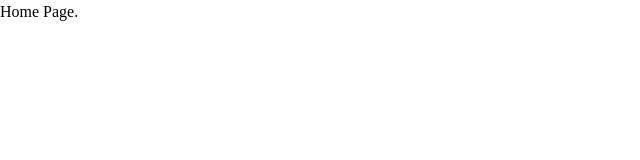
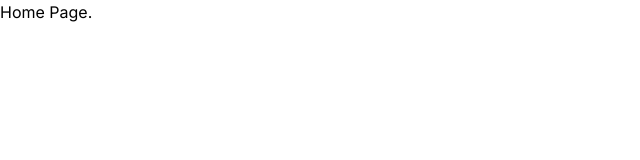
Before and after one commit to TamerTawfik/e-commerce-nextjs-tailwindcss, a Next.js app: page / in a window 1280 px wide. Shown: the top 160 px of the page, without its empty margins (0-640 px from the left). Built offline with nearby package versions, Linux system fonts and the light colour scheme.

Commit message:
Added: Inter Font

```diff
--- a/pages/_app.tsx
+++ b/pages/_app.tsx
@@ -1,5 +1,25 @@
+import type { AppProps } from "next/app"
+import { Inter as FontSans } from "@next/font/google"
+
 import '@/styles/globals.css'
 
-export default function App({ Component, pageProps }) {
-  return <Component {...pageProps} />
+const fontSans = FontSans({
+  subsets: ["latin"],
+  variable: "--font-sans",
+  display: "swap",
+})
+
+
+export default function App({ Component, pageProps }: AppProps) {
+  return (
+    <>
+      <style jsx global>{`
+				:root {
+					--font-sans: ${fontSans.style.fontFamily};
+				}
+			`}
+      </style>
+      <Component {...pageProps} />
+    </>
+  )
 }
--- a/pages/_document.tsx
+++ b/pages/_document.tsx
@@ -4,7 +4,7 @@ export default function Document() {
   return (
     <Html lang="en">
       <Head />
-      <body>
+      <body className="min-h-screen bg-white font-sans text-slate-900 antialiased">
         <Main />
         <NextScript />
       </body>
--- a/tailwind.config.js
+++ b/tailwind.config.js
@@ -2,9 +2,15 @@ const { fontFamily } = require("tailwindcss/defaultTheme")
 
 /** @type {import('tailwindcss').Config} */
 module.exports = {
-  darkMode: ["class", '[data-theme="dark"]'],
   content: ["app/**/*.{ts,tsx}", "components/**/*.{ts,tsx}"],
   theme: {
+    container: {
+      center: true,
+      padding: "1.5rem",
+      screens: {
+        "2xl": "1360px",
+      },
+    },
     extend: {
       fontFamily: {
         sans: ["var(--font-sans)", ...fontFamily.sans],
```
